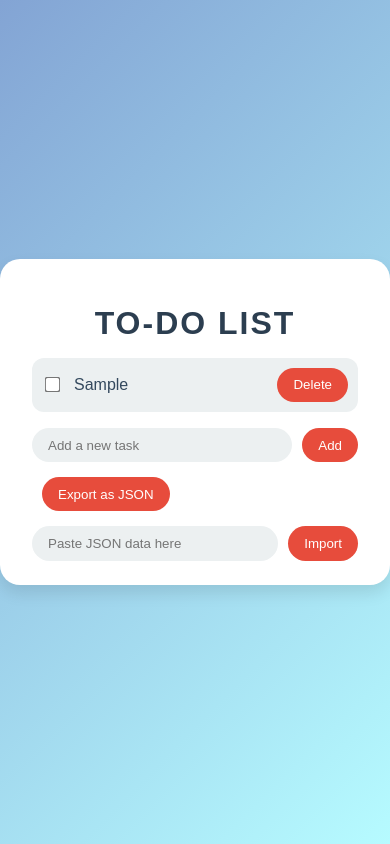
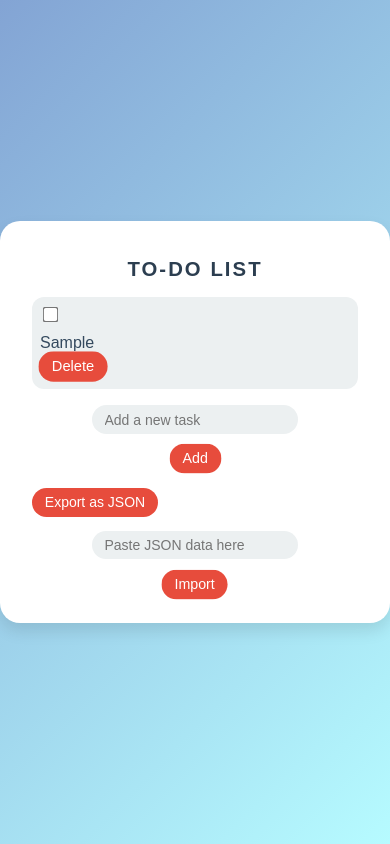
Before and after one commit to FaresGomaa1/to-do-list, a plain HTML site: page index.html in a window 390 px wide. Both pictures are taken after typing "Sample" into the empty fields and a click on the button "Add". Drawn offline with Linux system fonts and the light colour scheme; no server answers.

Commit message:
Update styles.css

```diff
--- a/styles.css
+++ b/styles.css
@@ -1,3 +1,33 @@
+@keyframes fadeIn {
+    from {
+        opacity: 0;
+    }
+    to {
+        opacity: 1;
+    }
+}
+
+@keyframes slideFromRight {
+    from {
+        transform: translateX(100%);
+    }
+    to {
+        transform: translateX(0);
+    }
+}
+
+@keyframes pulse {
+    0% {
+        transform: scale(1);
+    }
+    50% {
+        transform: scale(1.05);
+    }
+    100% {
+        transform: scale(1);
+    }
+}
+
 body {
     font-family: 'Arial', sans-serif;
     background: linear-gradient(135deg, #83a4d4, #b6fbff);
@@ -7,6 +37,7 @@ body {
     justify-content: center;
     align-items: center;
     height: 100vh;
+    animation: fadeIn 1s ease;
 }
 
 .todo-container {
@@ -18,6 +49,7 @@ body {
     border-radius: 20px;
     overflow: hidden;
     position: relative;
+    animation: slideFromRight 0.7s ease;
 }
 
 h1 {
@@ -26,6 +58,7 @@ h1 {
     margin-bottom: 1rem;
     text-transform: uppercase;
     letter-spacing: 2px;
+    animation: pulse 2s infinite;
 }
 
 ul.todo-list {
@@ -48,6 +81,7 @@ ul.todo-list li {
 
 ul.todo-list li:hover {
     transform: scale(1.05);
+    box-shadow: 0 5px 15px rgba(0, 0, 0, 0.1);
 }
 
 ul.todo-list li:before {
@@ -70,6 +104,11 @@ input[type="checkbox"] {
     margin-right: 15px;
     transform: scale(1.2);
     cursor: pointer;
+    transition: transform 0.2s ease;
+}
+
+input[type="checkbox"]:hover {
+    transform: scale(1.3);
 }
 
 label {
@@ -82,6 +121,7 @@ form {
     justify-content: space-between;
     align-items: center;
     margin-top: 1rem;
+    animation: fadeIn 1s ease 0.5s both;
 }
 
 input[type="text"], #import-input {
@@ -107,6 +147,7 @@ button {
     border-radius: 30px;
     cursor: pointer;
     transition: background-color 0.3s ease, transform 0.2s ease;
+    animation: pulse 2s infinite;
 }
 
 button:hover {
@@ -119,4 +160,58 @@ button:active {
 
 #export-button, #import-form {
     margin-top: 15px;
+    animation: fadeIn 1s ease 1s both;
 }
+/* ... (rest of your CSS above) ... */
+
+/* Responsive Styles */
+@media (max-width: 768px) {
+    .todo-container {
+        width: 95%;
+    }
+
+    h1 {
+        font-size: 24px;
+    }
+
+    ul.todo-list li {
+        padding: 8px;
+    }
+
+    input[type="text"], #import-input {
+        font-size: 14px;
+        padding: 0.4rem 0.8rem;
+    }
+
+    button {
+        padding: 0.4rem 0.8rem;
+        font-size: 14px;
+    }
+}
+
+@media (max-width: 480px) {
+    h1 {
+        font-size: 20px;
+    }
+
+    ul.todo-list li {
+        flex-direction: column;
+        align-items: start;
+    }
+
+    label {
+        margin-top: 10px;
+    }
+
+    form {
+        flex-direction: column;
+    }
+
+    input[type="text"], #import-input {
+        margin-bottom: 10px;
+    }
+
+    button {
+        margin-left: 0;
+    }
+}
```
